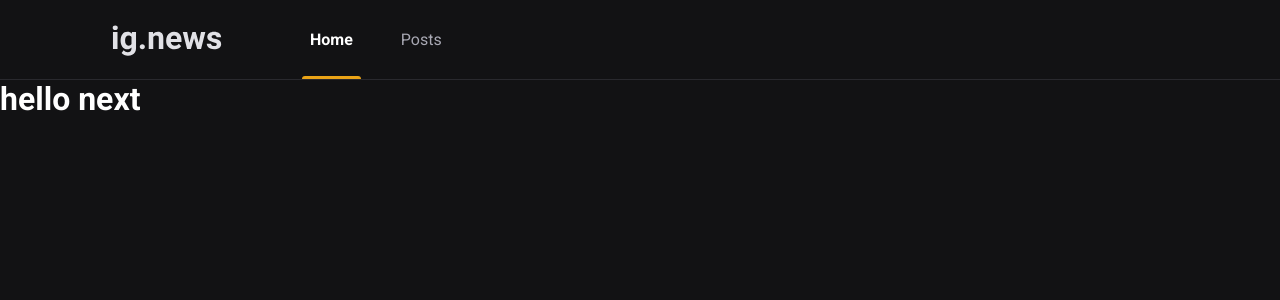
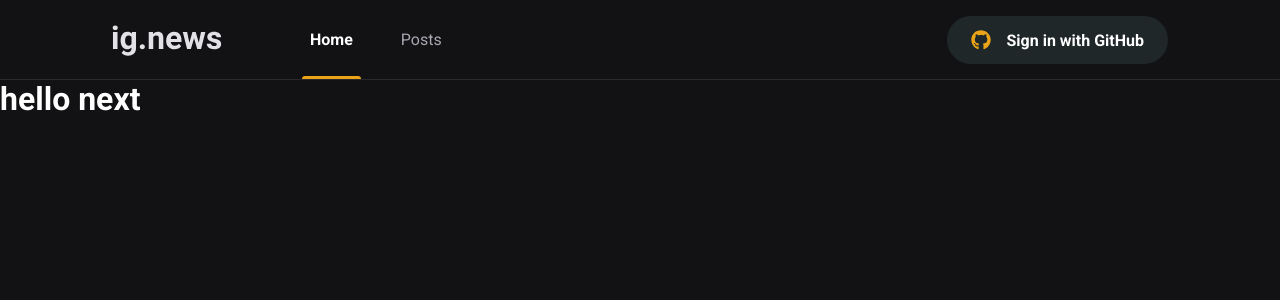
Before and after one commit to jose-rgb/Ig.news, a Next.js app: page / in a window 1280 px wide. Shown: the top 300 px of the page. Built offline with nearby package versions, Linux system fonts and the light colour scheme.

Commit message:
iniciado botão de Sign In

```diff
--- a/package.json
+++ b/package.json
@@ -11,6 +11,7 @@
     "next": "12.0.10",
     "react": "17.0.2",
     "react-dom": "17.0.2",
+    "react-icons": "^4.3.1",
     "sass": "^1.49.7"
   },
   "devDependencies": {
--- a/src/components/Header/index.tsx
+++ b/src/components/Header/index.tsx
@@ -1,3 +1,4 @@
+import { SignInButton } from '../SignInButton';
 import styles from './styles.module.scss';
 
 export function Header() {
@@ -9,6 +10,8 @@
                     <a className={styles.active}>Home</a>
                     <a>Posts</a>
                 </nav>
+
+                <SignInButton />
             </div>
         </header>
     );
--- a/src/components/Header/styles.module.scss
+++ b/src/components/Header/styles.module.scss
@@ -54,4 +54,9 @@
            }
        }
    }
+
+   /*button de SignIn*/
+   button {
+       margin-left: auto;
+   }
 }
--- /dev/null
+++ b/src/components/SignInButton/index.tsx
@@ -0,0 +1,25 @@
+import styles from './styles.module.scss';
+import { FaGithub } from 'react-icons/fa'
+import { FiX } from 'react-icons/fi'
+
+export function SignInButton () {
+    const isUserLoggedIn = false;
+
+    //se user estiver logado
+    return isUserLoggedIn ? (
+        //retornar esse button
+        <button type="button" className={styles.signInButton}>
+            <FaGithub color="#04d361" />
+            Jose Ricardo
+            <FiX color="#737380" className={styles.closeIcon}/>
+        </button>
+
+    ) : (
+        //se n estiver, retornar esse
+        <button type="button" className={styles.signInButton}>
+            <FaGithub color="#eba417" />
+            Sign in with GitHub
+        </button>
+
+    );
+}
--- /dev/null
+++ b/src/components/SignInButton/styles.module.scss
@@ -0,0 +1,34 @@
+.signInButton {
+    height: 3rem;
+    border-radius: 3rem;
+    background: var(--gray-850);
+    border: 0;
+    padding: 0 1.5rem;
+
+    display: flex;
+    align-items: center;
+    justify-content: center;
+
+    color: var(--white);
+    font-weight: bold;
+    transition: filter 0.2s;
+
+    svg {
+        width: 20px;
+        height: 20px;
+    }
+
+    /*somente no primeiro svg*/
+    svg:first-child {
+        margin-right: 1rem;
+    }
+
+    svg.closeIcon {
+        margin-left: 1rem;
+    }
+
+    /*diminui 20% claridade do button*/
+    &:hover {
+        filter: brightness(0.8);
+    }
+}
--- a/src/styles/global.scss
+++ b/src/styles/global.scss
@@ -10,6 +10,7 @@
     --gray-100: #e1e1e6;
     --gray-300: #a8a8b3;
     --gray-800: #29292e;
+    --gray-850: #1f2729;
     --gray-900: #121214;
     --cyan: #61dafb;
     --yellow: #eba417;
```
Also changed, not shown: 1 other file (tests, documents, lock files or other folders).
